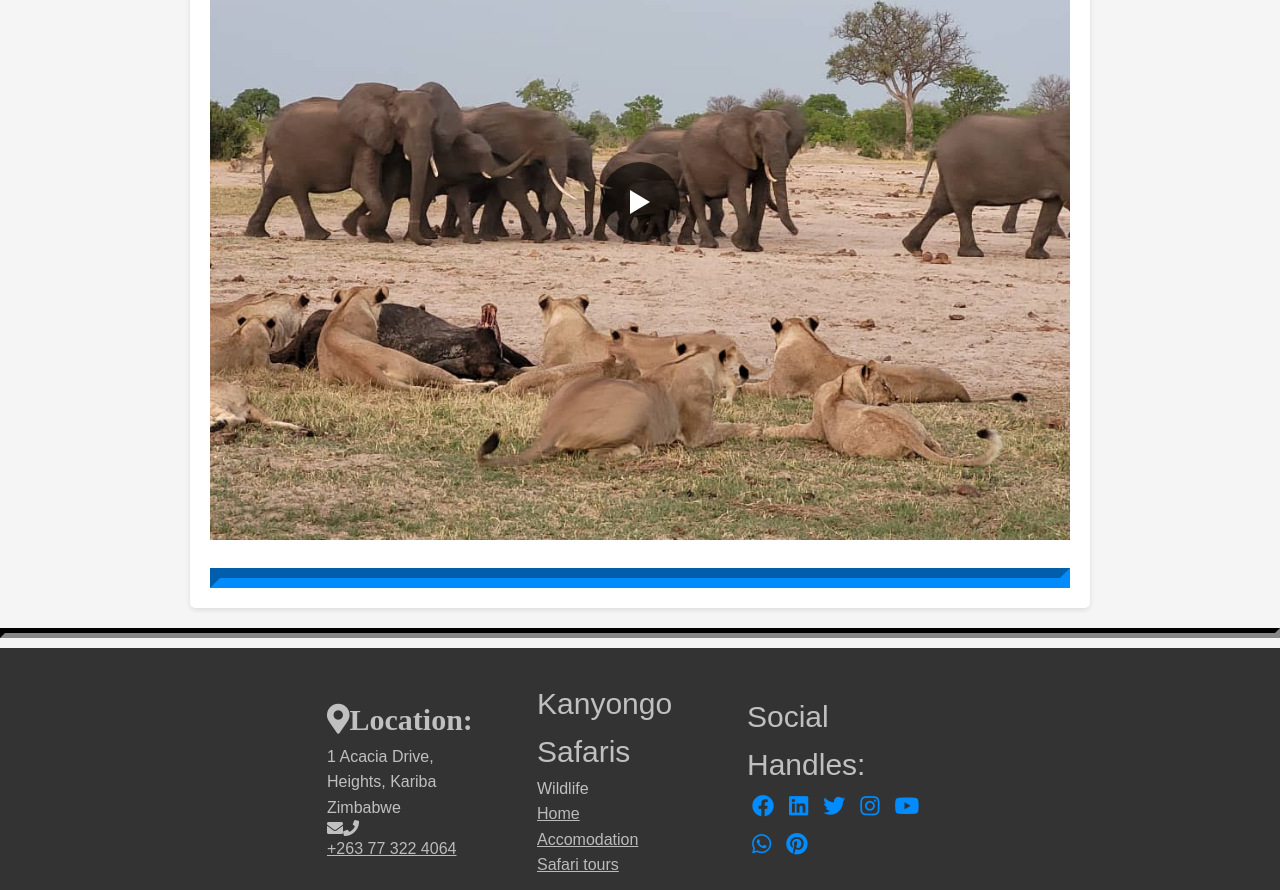
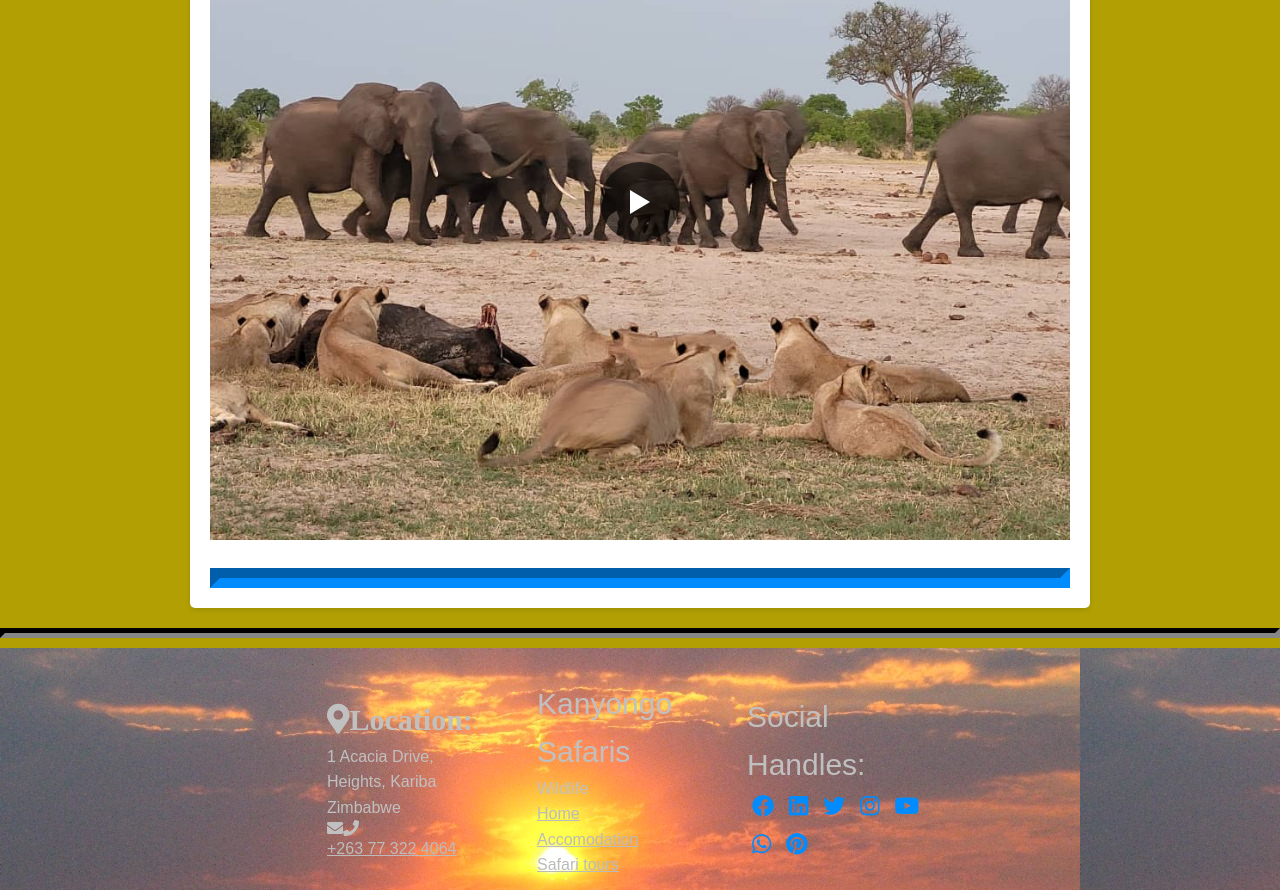
Before and after one commit to Mandipandira/safaris, a plain HTML site: page tours.html in a window 1280 px wide. Shown: the part 3591-4481 px from the top of the page. Drawn offline with Linux system fonts and the light colour scheme.

Commit message:
Update tours.html

```diff
--- a/tours.html
+++ b/tours.html
@@ -23,7 +23,7 @@
     body {
       font-family: Arial, sans-serif;
       line-height: 1.6;
-      background-color: #f5f5f5;
+      background-color: #b19f04;
     }
 
     /* Main Content Styles */
@@ -331,7 +331,7 @@ html
 <hr style="border-width: 5px; border-color: #333;">
 
 
-<div class="footer">
+<div class="footer" style="background-image: URL('sunset.jpg')">
 
   <div class="nxt2nxt">
     <p>
```
